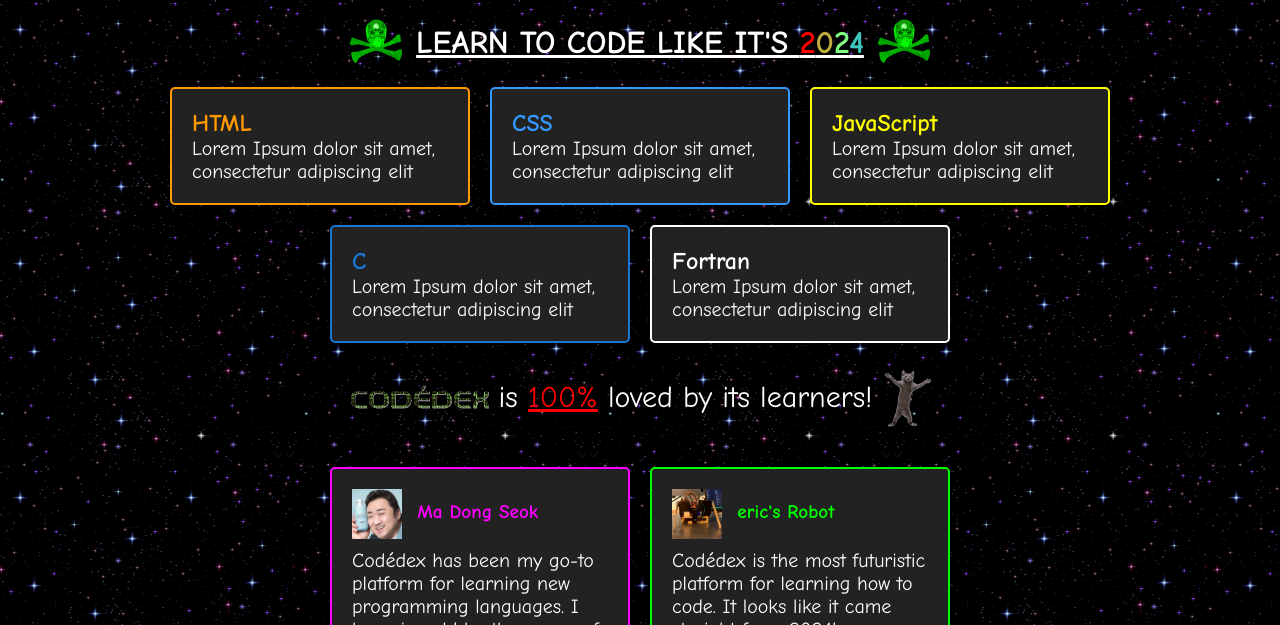
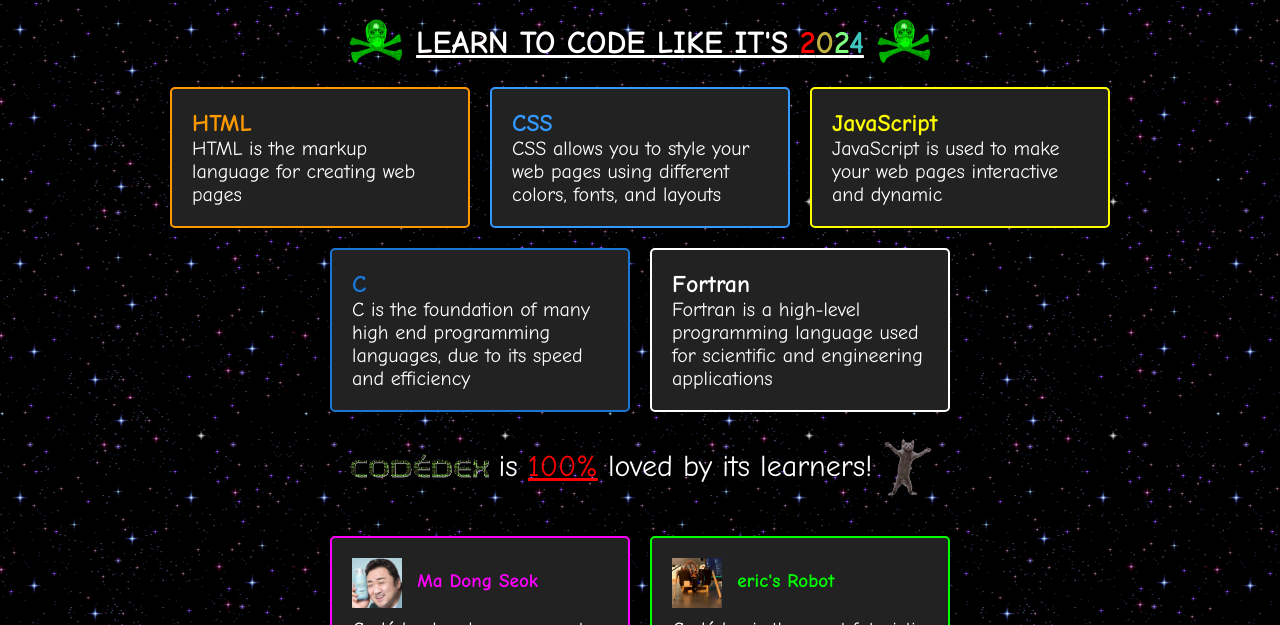
Before and after one commit to roschreiber/codedex-90s, an Astro site: page / in a window 1280 px wide. Shown: the part 1520-2145 px from the top of the page. Built offline with nearby package versions, Linux system fonts and the light colour scheme; Astro itself is replaced by a stand-in of ours.

```diff
--- a/src/components/CardSelector.astro
+++ b/src/components/CardSelector.astro
@@ -14,27 +14,27 @@
     <div style="display: flex; justify-content: center; flex-wrap: wrap; gap: 20px; margin-top: 20px;">
         <CoolBox
             title="HTML"
-            text="Lorem Ipsum dolor sit amet, consectetur adipiscing elit"
+            text="HTML is the markup language for creating web pages"
             borderColor="#ff9900"
         />
         <CoolBox
             title="CSS"
-            text="Lorem Ipsum dolor sit amet, consectetur adipiscing elit"
+            text="CSS allows you to style your web pages using different colors, fonts, and layouts"
             borderColor="#3399ff"
         />
         <CoolBox
             title="JavaScript"
-            text="Lorem Ipsum dolor sit amet, consectetur adipiscing elit"
+            text="JavaScript is used to make your web pages interactive and dynamic"
             borderColor="#ffff00"
         />
         <CoolBox
             title="C"
-            text="Lorem Ipsum dolor sit amet, consectetur adipiscing elit"
+            text="C is the foundation of many high end programming languages, due to its speed and efficiency"
             borderColor="#1976D2"
         />
         <CoolBox
             title="Fortran"
-            text="Lorem Ipsum dolor sit amet, consectetur adipiscing elit"
+            text="Fortran is a high-level programming language used for scientific and engineering applications"
             borderColor="#fff"
         />
     </div>
--- a/src/components/CoolBox.astro
+++ b/src/components/CoolBox.astro
@@ -19,7 +19,7 @@
         {!image && !titleImage && (
             <h2 style={`font-size: 1.5rem; color: ${borderColor};`}>{title}</h2>
         )}
-        <p>{text}</p>
+        <p id={title === "Online Members" ? "total-users" : title === "Town Square Players" ? "total-players" : ""}>{text}</p>
         {afterTextImage && (
             <div style="margin-top: 10px;">
                 <img src={afterTextImage} alt="After Text Image" style={`width: ${afterTextImageWidth}; height: ${afterTextImageHeight};`} />
--- a/src/pages/index.astro
+++ b/src/pages/index.astro
@@ -24,7 +24,7 @@
     </div>
 
     <div style="text-align: center; margin-top: 20px;">
-        <button class="hacker-button">Get Started</button>
+        <a href="/codedex-90s/community/"><button class="hacker-button">Get Started</button></a>
         <div style="display: flex; justify-content: center; align-items: center;">
             <p style="margin: 0;">Supported by:</p>
             <Image src={githubOld} width={70} height={70} alt="Github - Social Coding" style="margin-left: -5px;" />
```
Also changed, not shown: src/components/LiveUsers.astro (+18 -0 lines).
